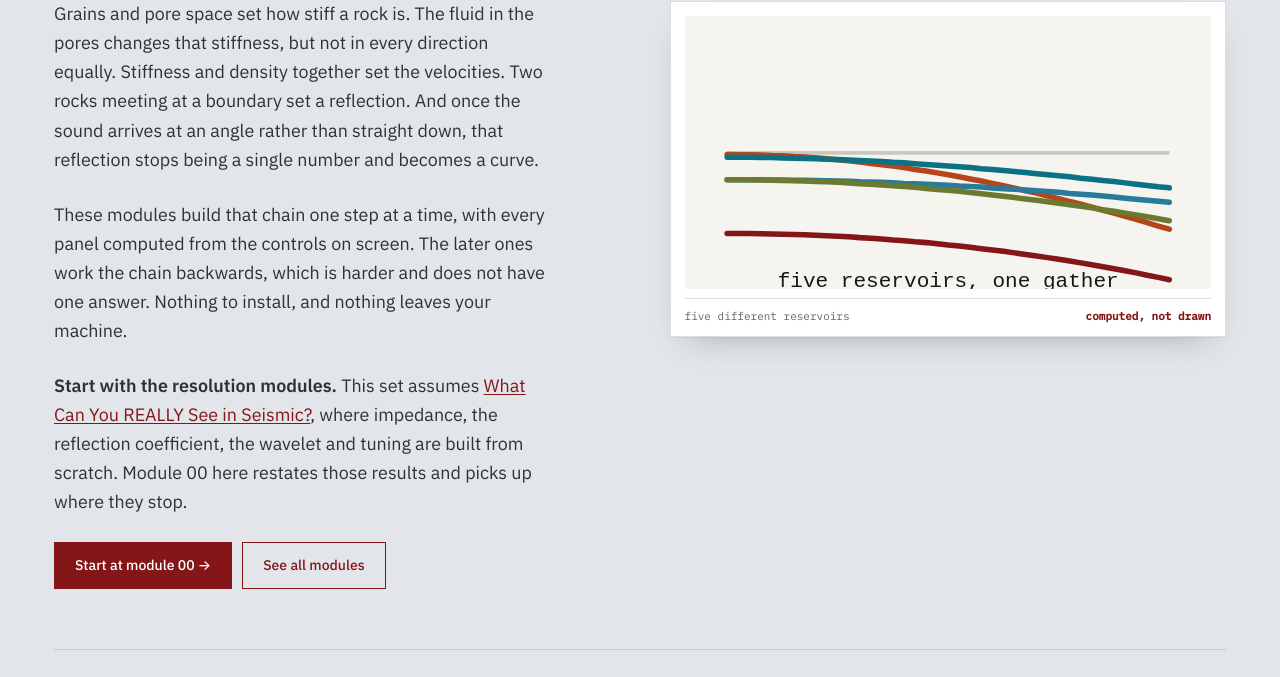
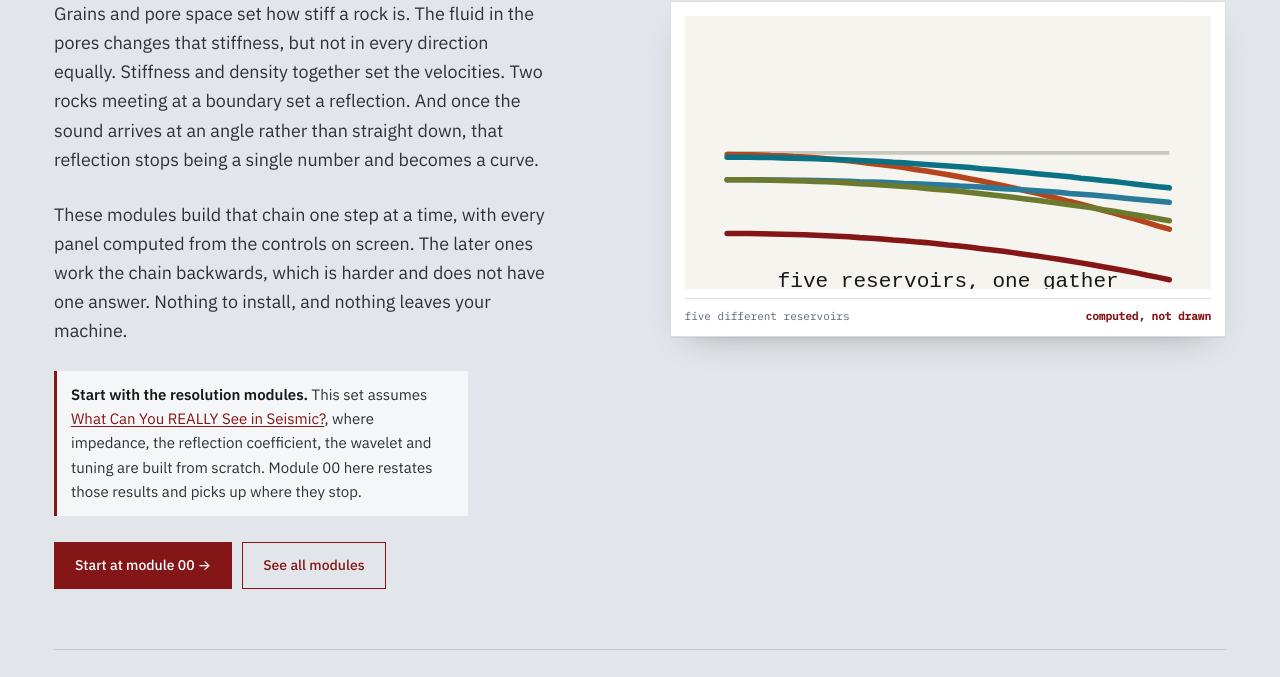
Before and after one commit to hbedle-subsurface/avo-basics, a website: page index.html in a window 1280 px wide. Shown: the part 338-1015 px from the top of the page. Drawn offline with Linux system fonts and the light colour scheme.

Commit message:
Add files via upload

```diff
--- a/assets/style.css
+++ b/assets/style.css
@@ -810,3 +810,14 @@ details.reveal .ans { display: block; margin-top: 9px; }
   body { background: #fff; }
   .lab { grid-template-columns: 1fr; }
 }
+
+/* The prerequisite note in the hero. This set is no longer self-contained:
+   it assumes the seismic resolution modules, and a reader landing here cold
+   needs to be told that before the module list, not in the About section. */
+.hero-copy .lede.prereq{
+  margin-top:18px; padding:12px 14px;
+  background:var(--fill,#F4F6F7);
+  border-left:3px solid var(--crimson,#841617);
+  font-size:15px;
+}
+.hero-copy .lede.prereq b{color:var(--ink,#16191C)}
```
